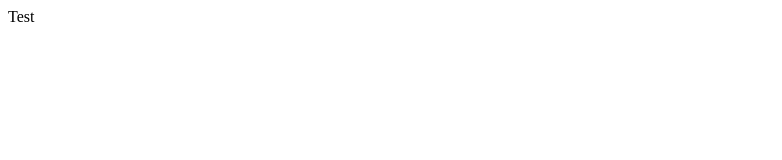
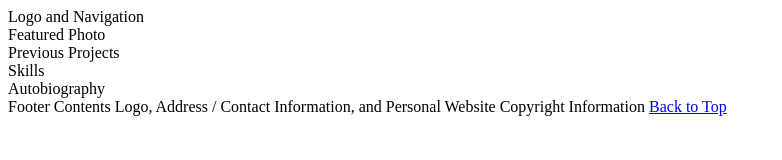
Before and after one commit to alanvender77/alanvender77.github.io, a plain HTML site: page index.html in a window 1280 px wide. Shown: the whole page, without its empty margins (0-782 px from the left). Drawn offline with Linux system fonts and the light colour scheme.

Commit message:
Added divs, and img files

```diff
--- a/index.html
+++ b/index.html
@@ -4,8 +4,26 @@
     <meta charset="UTF-8">
     <meta name="viewport" content="width=device-width, initial-scale=1.0">
     <title>Document</title>
+    <link rel="stylesheet" href="./style.css">
 </head>
 <body>
-    Test
+    <div class="header">
+        Logo and Navigation
+    </div>
+    <div class="main">
+        <div class="photo">Featured Photo</div>
+        <div class="projects">Previous Projects</div>
+        <div class="skills">Skills</div>
+        <div class="bio">Autobiography</div>
+    </div>
+    <div class="footer">
+        <div class="envelopeIcon"> </div>
+        <div class="footerContents">
+            Footer Contents
+            Logo, Address / Contact Information, and Personal Website
+            Copyright Information
+            <a href="#header">Back to Top</a>
+        </div>
+    </div>
 </body>
 </html>
--- a/style.css
+++ b/style.css
@@ -0,0 +1,4 @@
+body {
+    flex-direction: column;
+    /* background-color: aqua; */
+}
```
Also changed, not shown: zazu.webp (added).
